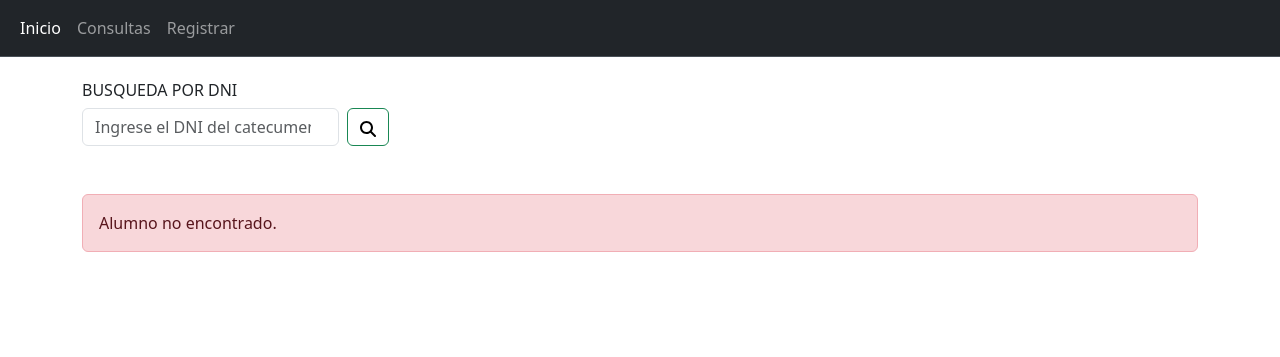
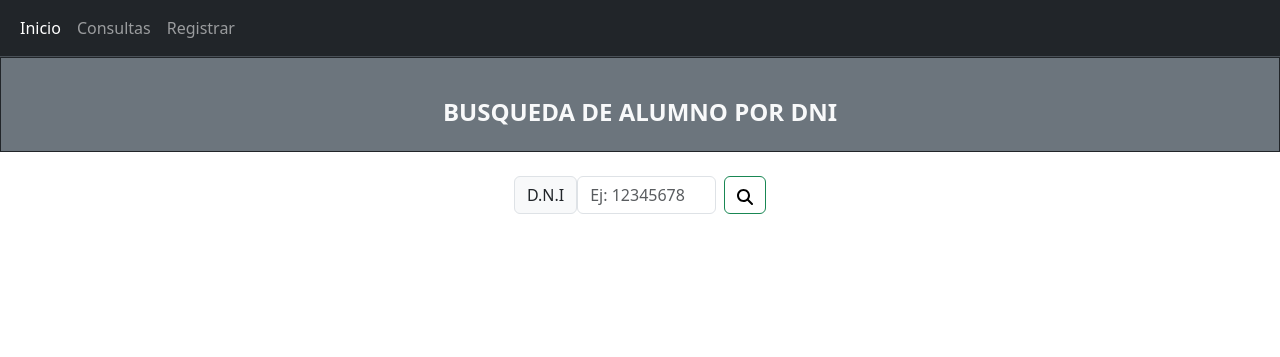
Before and after one commit to HAPiccolo/Catecumenos, a Django app: page /consultas/ in a window 1280 px wide. Shown: the top 357 px of the page. Run offline with Django 4.2, Linux system fonts and the light colour scheme; some libraries are stand-ins or nearby versions.

Commit message:
Modificado la consulta, agregado al Home datos

```diff
--- a/core/templates/core/consultas.html
+++ b/core/templates/core/consultas.html
@@ -4,16 +4,18 @@
 {% block title %} Consultas {% endblock %}
 
 {% block content %}
+<body class="color-dark">
+<div class="container-fluid bg-secondary border border-dark text-light p-3 text-center">
+  <br>
+  <h4><strong>BUSQUEDA DE ALUMNO POR DNI</strong></h4>
+</div>
 
-<div class="container">
-  <br>
-  <h6>BUSQUEDA POR DNI</h6>
-</div>
-<div class="container input-group">
-  <form class="d-flex" method="post" action="{% url 'consultas' %}">
+<div class="container mx-auto p-4" style="max-width: 300px;">
+  <form class="d-flex" method="post" id="busqueda" action="{% url 'consultas' %}">
     {% csrf_token %}
+    <span class="input-group-text">D.N.I</span>
     <input class="form-control me-2" oninput="this.value = this.value.replace(/[^0-9]/g, '').substring(0, 8);" type="search" id="dni_alumno" name="dni_alumno"
-      placeholder="Ingrese el DNI del catecumeno" aria-label="Search">
+      placeholder="Ej: 12345678" aria-label="Search">
     <button class="btn btn-outline-success" type="submit"><svg xmlns="http://www.w3.org/2000/svg" height="1em"
         viewBox="0 0 512 512"><!--! Font Awesome Free 6.4.2 by @fontawesome - https://fontawesome.com License - https://fontawesome.com/license (Commercial License) Copyright 2023 Fonticons, Inc. -->
         <path
@@ -21,23 +23,26 @@
       </svg></button>
   </form>
 </div>
+
 <br><br>
-<div class="container">
+<div class="container mx-auto" style="max-width: 600px;">
   {% if alumno %}
   <ul class="list-group mb-4">
-      <li class="list-group-item">Apellido del Alumno: {{ alumno.apellido_alumno }}</li>
-      <li class="list-group-item">Nombre del Alumno: {{ alumno.nombre_alumno }}</li>
-      <li class="list-group-item">Tutor del Alumno: {{ tutor.nombre_tutor }}</li>
-      <li class="list-group-item">Telefono del tutor: {{ tutor.telefono_tutor }}</li>
-      <li class="list-group-item">Inscripto al Curso: {{ alumno.curso_alumno }}</li>
-      <li class="list-group-item">Docente Asignado: {{ alumno.docente_alumno }}</li>
-  </ul>
-  {% endif %}
-  {% if not alumno %}
-  <div class="alert alert-danger" role="alert">
-Alumno no encontrado.
-  </div>
-  {% endif %}
+      <li class="list-group-item"><strong>Apellido del Alumno:</strong>  {{ alumno.apellido_alumno }}</li>
+      <li class="list-group-item"><strong>Nombre del Alumno:</strong>  {{ alumno.nombre_alumno }}</li>
+      <li class="list-group-item"><strong>Tutor del Alumno:</strong>  {{ tutor.nombre_tutor }}</li>
+      <li class="list-group-item"><strong>Telefono del tutor:</strong>  {{ tutor.telefono_tutor }}</li>
+      <li class="list-group-item"><strong>Inscripto al Curso:</strong>  {{ alumno.curso_alumno }}</li>
+      <li class="list-group-item"><strong>Docente Asignado:</strong>  {{ alumno.docente_alumno }}</li>
 </div>
+{% endif %}
+{% if alumno_no_encontrado %}
+<div class="alert alert-danger" role="alert">
+  Alumno no encontrado.
+</div>
+{% endif%}
+
 
 {% endblock %}
+
+</body>
--- a/core/views.py
+++ b/core/views.py
@@ -6,7 +6,20 @@ from .exceptions import AlumnoExistException
 
 
 def home(request):
-    return render(request, 'core/home.html')
+
+    tdocentes = Docente.objects.count()
+    talumnos = Alumno.objects.count()
+
+    datos = {
+        'talumnos':talumnos,
+        'tdocentes':tdocentes,
+    }
+
+    return render(request, 'core/home.html', datos)
+
+
+
+
 
 
 def consultas(request):
@@ -26,7 +39,7 @@ def consultas(request):
                 docente = alumno.docente_alumno  # Supongamos que el curso tiene un campo ForeignKey al docente
                 return render(request, 'core/consultas.html', {'alumno': alumno, 'tutor': tutor, 'docente': docente})
             except Alumno.DoesNotExist:
-                error_message = "No se encontró ningún alumno con el DNI proporcionado."
+                return render(request, 'core/consultas.html', {'alumno_no_encontrado':True})
 
     return render(request, 'core/consultas.html')
 
```
Also changed, not shown: core/templates/core/home.html (+22 -4 lines).
